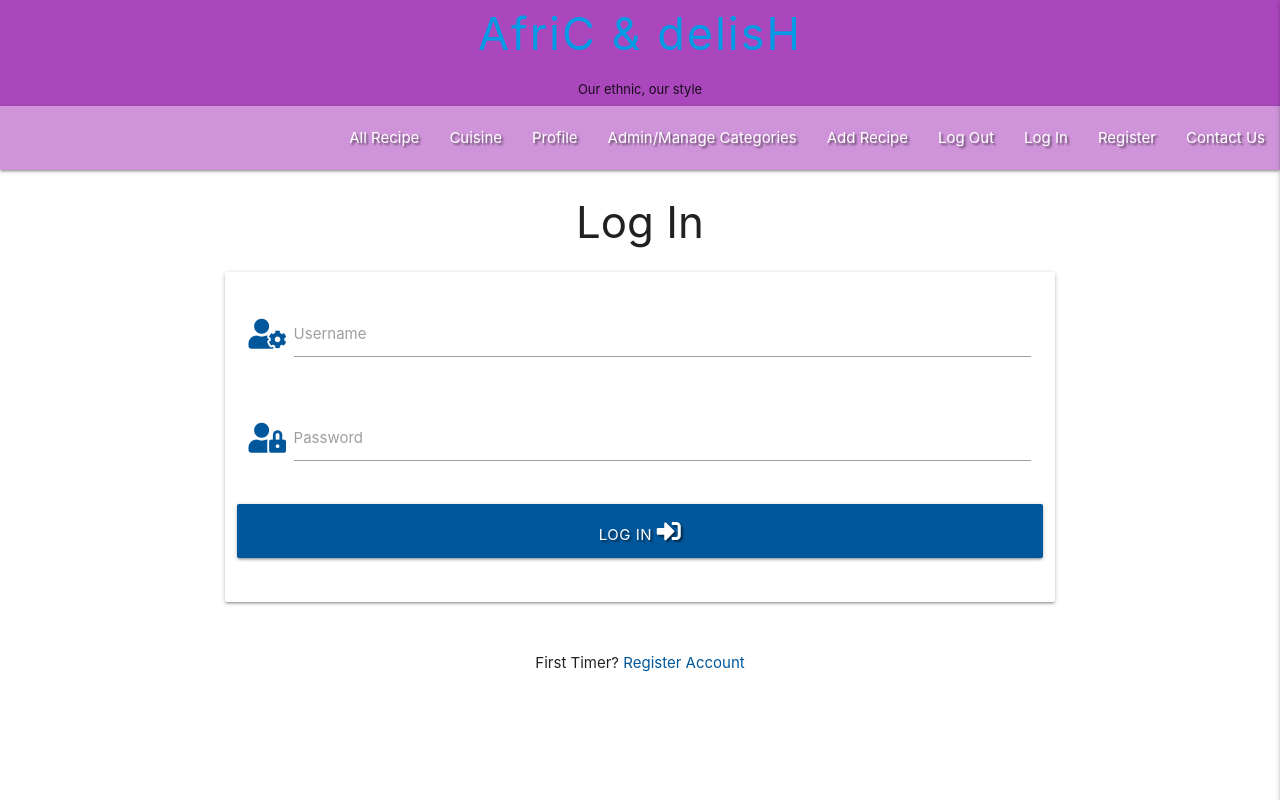
After one commit to Rozdandy/africadelishms3, a Flask app: page /login in a window 1280 px wide. The commit adds this page. Run offline with Flask 2, Linux system fonts and the light colour scheme; some libraries are stand-ins or nearby versions; some web fonts are replaced.

Commit message:
Add Log in Functionality

```diff
--- a/app.py
+++ b/app.py
@@ -57,6 +57,34 @@ def register():
     return render_template("register.html")
 
 
+@app.route("/login", methods=["GET", "POST"])
+def login():
+    if request.method == "POST":
+        # check if username exists in db
+        existing_user = mongo.db.users.find_one(
+            {"username": request.form.get("username").lower()})
+
+        if existing_user:
+            # ensure hashed password matches user input
+            if check_password_hash(
+                    existing_user["password"], request.form.get("password")):
+                        session["user"] = request.form.get("username").lower()
+                        flash("Welcome, {}".format(
+                            request.form.get("username")))
+
+            else:
+                # invalid password match
+                flash("Incorrect Username and/or Password")
+                return redirect(url_for("login"))
+
+        else:
+            # username doesn't exist
+            flash("Incorrect Username and/or Password")
+            return redirect(url_for("login"))
+
+    return render_template("login.html")
+
+
 if __name__ == "__main__":
     app.run(host=os.environ.get("IP"),
             port=int(os.environ.get("PORT")),
--- a/static/css/style.css
+++ b/static/css/style.css
@@ -1,3 +1,30 @@
-body{
-    background-color: red;
+@import url("https://use.typekit.net/ofu8gcr.css");
+
+.text-shadow {
+    text-shadow: 2px 2px 2px rgba(0, 0, 0, 0.5);
 }
+
+.flashes h4 {
+    line-height: 2;
+}
+
+
+
+#main-logo {
+
+        /* font-family: 'Merriweather', serif; */
+        font-size: 300%;
+        /* margin-left: 0px; */
+        /* margin-bottom: 0; */
+        /* padding-bottom: 2px; */
+        /* padding-left: 50px; */
+        /* border-bottom: 0; */
+        /* text-transform: uppercase; */
+        letter-spacing: 2px;
+        color: #FFFFFF !important;
+        text-decoration: none;
+        /* line-height: 75px;
+        height: 75px; */
+
+
+}
--- a/templates/base.html
+++ b/templates/base.html
@@ -41,7 +41,7 @@
                     <li><a href="#">Log Out</a></li>
 
 
-                    <li><a href="#">Log In</a></li>
+                    <li><a href="{{ url_for('login') }}">Log In</a></li>
                     <li><a href="{{ url_for('register') }}">Register</a></li>
                     <li><a href="#">Contact Us</a></li>
 
@@ -61,7 +61,7 @@
                      <li><a href="#">Add Recipe</a></li>
                     <li><a href="#">Log Out</a></li>
 
-                    <li><a href="#">Log In</a></li>
+                    <li><a href="{{ url_for('login') }}">Log In</a></li>
                     <li><a href="{{ url_for('register') }}">Register</a></li>
                     <li><a href="#">Contact Us</a></li>
 
--- /dev/null
+++ b/templates/login.html
@@ -0,0 +1,46 @@
+{% extends "base.html" %}
+{% block content %}
+
+    <h3 class="center-align">Log In</h3>
+
+    <div class="row">
+        <form class="col s12 m8 offset-m2" method="POST" action="{{ url_for('login') }}">
+            <div class="card-panel">
+                <!-- username -->
+                <div class="row">
+					<div class="input-field col s12">
+						<i class="fas fa-user-cog prefix light-blue-text text-darken-4"></i>
+						<input id="username" name="username" type="text" minlength="5"
+                        maxlength="15" pattern="^[a-zA-Z0-9]{5,15}$" class="validate" required>
+						<label for="username">Username</label>
+					</div>
+                </div>
+                <!-- passowrd -->
+                <div class="row">
+                    <div class="input-field col s12">
+						<i class="fas fa-user-lock prefix light-blue-text text-darken-4"></i>
+                        <input id="password" name="password" type="password" minlength="5"
+                        maxlength="15" pattern="^[a-zA-Z0-9]{5,15}$" class="validate" required>
+                        <label for="password">Password</label>
+                    </div>
+                </div>
+                <!-- login -->
+                <div class="row">
+                    <button type="submit" class="col s12 btn-large light-blue darken-4 text-shadow">
+                        Log In <i class="fas fa-sign-in-alt"></i>
+                    </button>
+                </div>
+            </div>
+        </form>
+    </div>
+
+    <div class="row">
+        <div class="col s12">
+            <p class="center-align">
+                First Timer?
+                <a href="{{ url_for('register') }}" class="light-blue-text text-darken-4">Register Account</a>
+            </p>
+        </div>
+    </div>
+
+{% endblock %}
```
